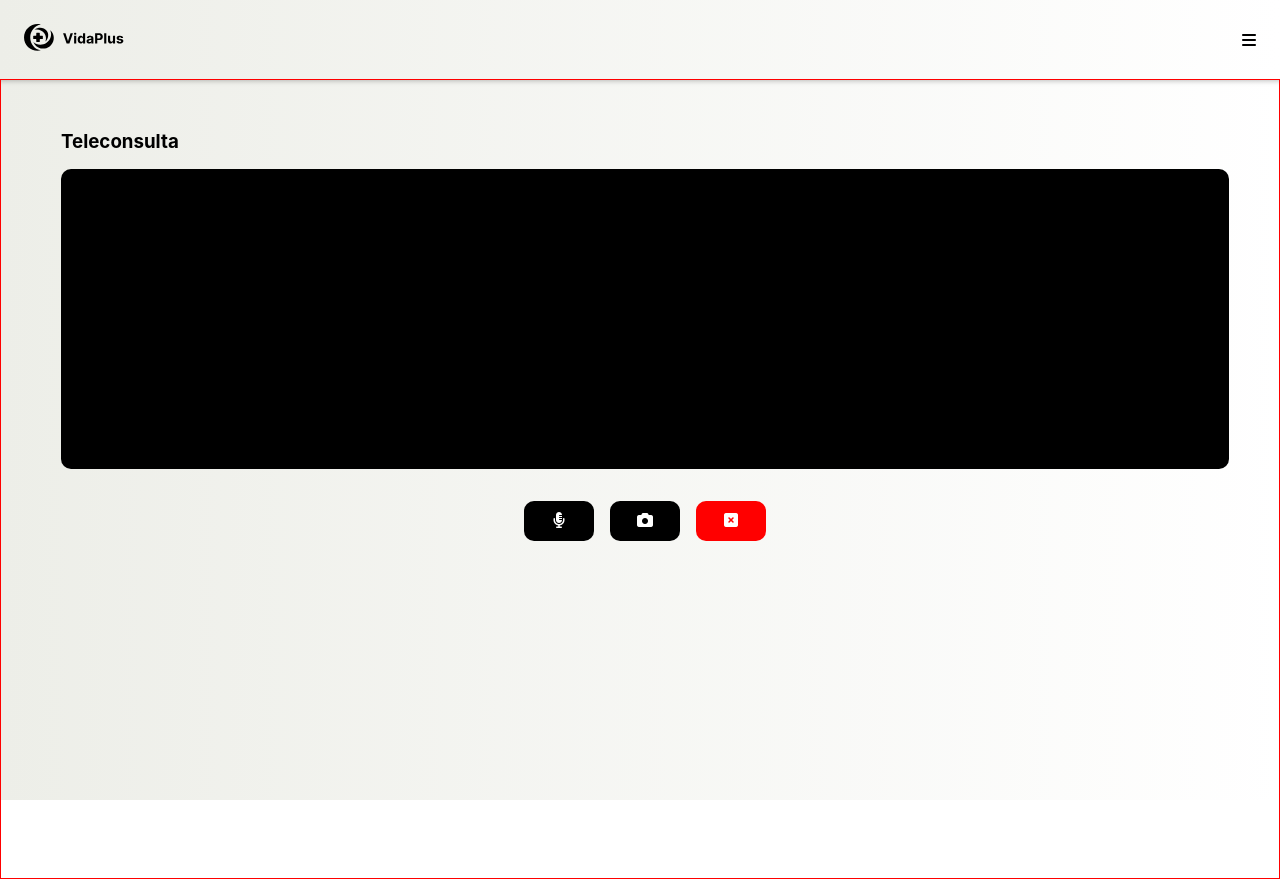
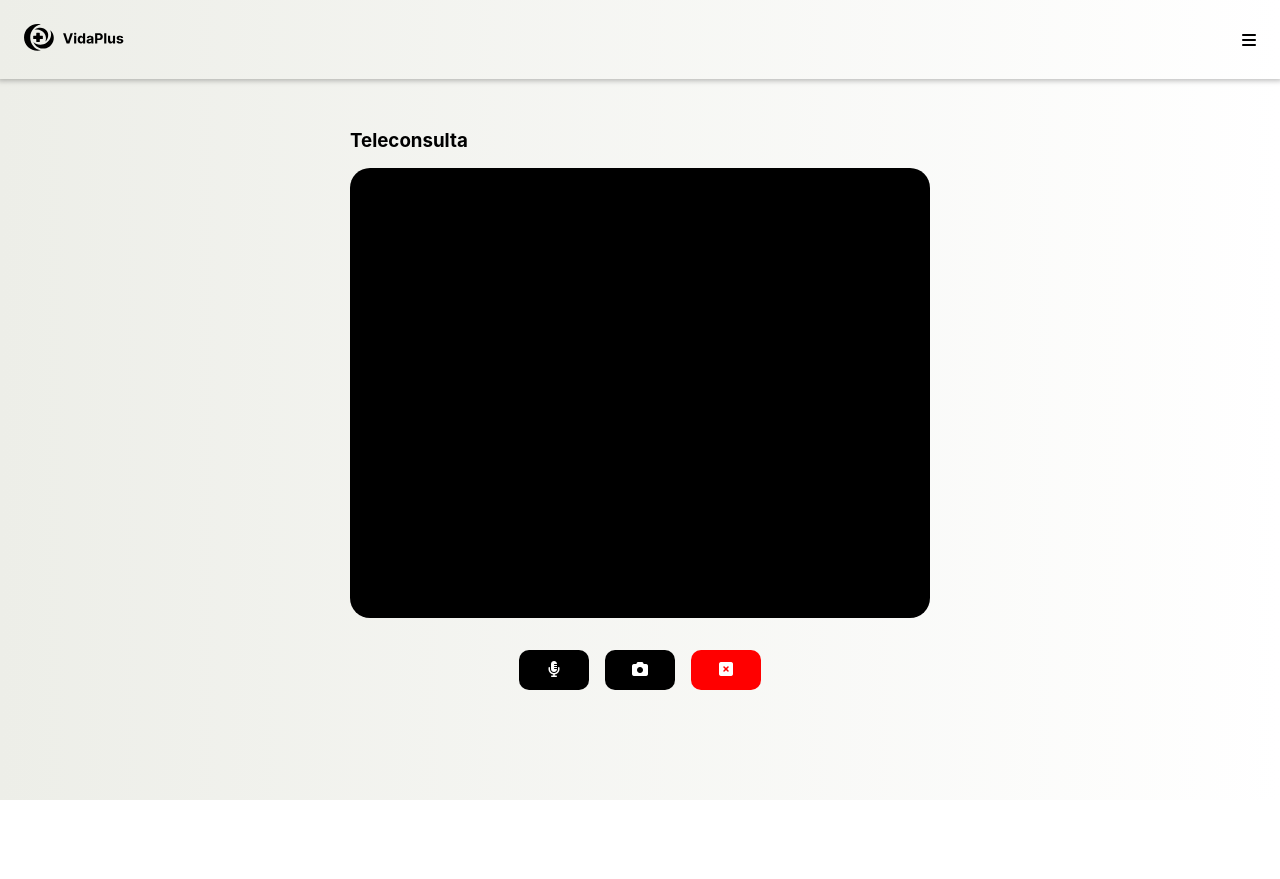
Before and after one commit to julianarocumback/projeto-final, a React (Create React App) app: page /painel-paciente/telechamada in a window 1280 px wide. Built offline with nearby package versions, Linux system fonts and the light colour scheme.

Commit message:
projeto-final

```diff
--- a/src/componentes/Login/Login.css
+++ b/src/componentes/Login/Login.css
@@ -282,7 +282,6 @@ input[placeholder]{
 
 
 .telechamada-corpo {
-    border: 1px solid red;
     width: 100vw;
     height: 100vh;
     display: flex;
@@ -436,6 +435,14 @@ input[placeholder]{
     .MainPaciente{
     /* margin: 0px 400px 0px 400px; */
     /* margin-inline: auto; */
+    }
+
+    .telechamada-corpo {
+        padding: 50px 350px 50px 350px;
+    }
+
+    .video {
+    height: 450px;
+    border-radius: 20px ;
 }
-
 }
```
